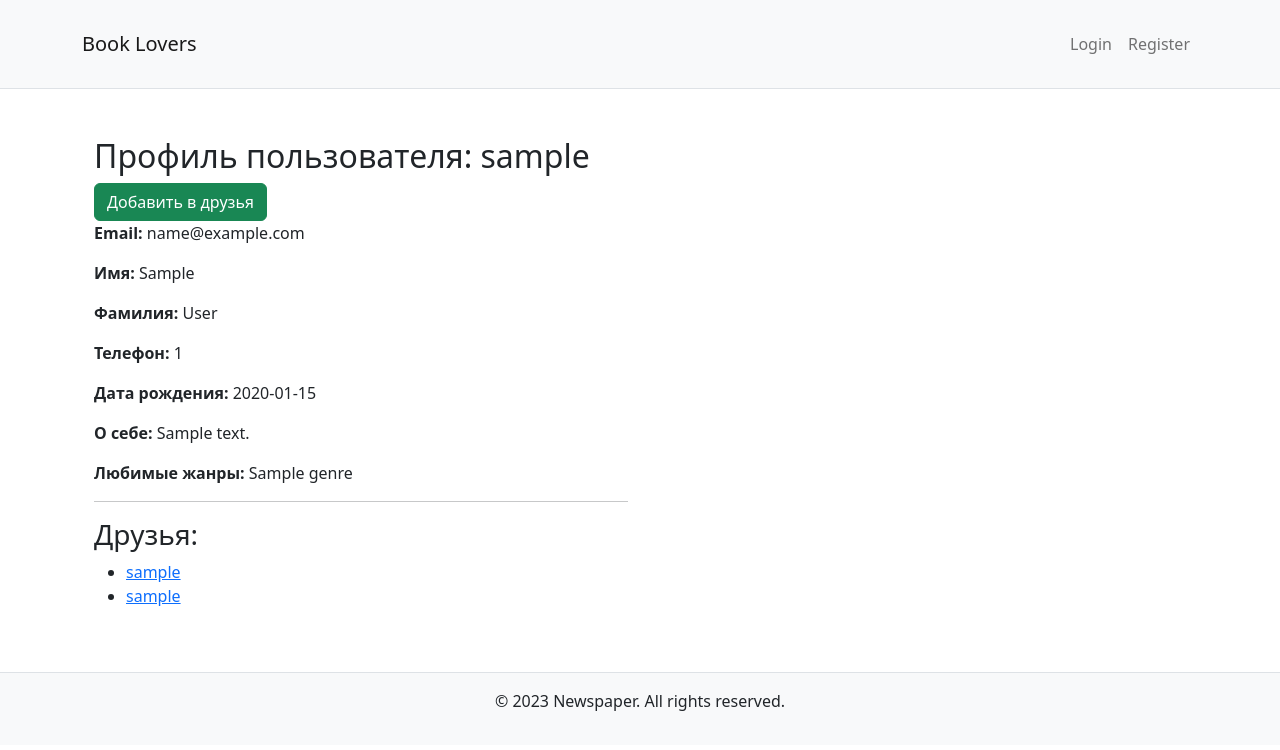
After one commit to kiri3914/BookLovers, a Django app: template templates/profile/view_profile.html in a window 1280 px wide. The commit adds this page. Shown: the top 750 px of the page. Run offline with Django 3.2, Linux system fonts and the light colour scheme; the template is opened without the code that fills it: most values are stand-ins (such as "Sample title", 1, 10 or a date in 2020).

Commit message:
first commit

```diff
--- a/BookLovers/urls.py
+++ b/BookLovers/urls.py
@@ -5,6 +5,8 @@ from django.urls import path, include
 
 urlpatterns = [
     path('admin/', admin.site.urls),
+    path('', include('apps.activity.urls')),
+    path('profiles/', include('apps.profiles.urls')),
     path('auth/', include('apps.accounts.urls')),
     path('books/', include('apps.books.urls')),
 ]
--- a/apps/accounts/models.py
+++ b/apps/accounts/models.py
@@ -31,4 +31,4 @@ class CustomUser(AbstractUser):
     USERNAME_FIELD = 'phone_number'
 
     def __str__(self):
-        return self.first_name
+        return self.username
--- a/apps/accounts/views.py
+++ b/apps/accounts/views.py
@@ -9,12 +9,12 @@ def login_view(request):
     if request.method == 'POST':
         form = AuthenticationForm(request, data=request.POST)
         if form.is_valid():
-            username = form.cleaned_data.get('username')
+            phone_number = form.cleaned_data.get('phone_number')
             password = form.cleaned_data.get('password')
-            user = authenticate(request, username=username, password=password)
+            user = authenticate(request, phone_number=phone_number, password=password)
             if user is not None:
                 login(request, user)
-                return redirect('profile', user.id)
+                return redirect('profile')
     else:
         form = AuthenticationForm()
 
--- a/apps/activity/models.py
+++ b/apps/activity/models.py
@@ -20,4 +20,4 @@ class Activity(models.Model):
     views = models.PositiveIntegerField(default=0)
 
     def __str__(self):
-        return self.review
+        return self.review.book.title
--- a/apps/activity/urls.py
+++ b/apps/activity/urls.py
@@ -2,5 +2,5 @@ from django.urls import path
 from . import views
 
 urlpatterns = [
-    path('activity-feed/', views.activity_feed, name='activity_feed'),
+    path('', views.activity_feed, name='activity_feed'),
 ]
--- a/apps/activity/views.py
+++ b/apps/activity/views.py
@@ -5,4 +5,4 @@ from .models import Activity
 def activity_feed(request):
     # Получите список активностей, например, последние 10 активностей
     activity_list = Activity.objects.all().order_by('-id')[:10]
-    return render(request, 'activity_feed.html', {'activity_list': activity_list})
+    return render(request, 'activity/activity_feed.html', {'activity_list': activity_list})
--- a/templates/accounts/login.html
+++ b/templates/accounts/login.html
@@ -7,8 +7,8 @@
 <form action="{% url 'login' %}" method="post">
     {% csrf_token %}
     <div class="mb-3">
-        <label for="username" class="form-label">Username:</label>
-        <input type="text" class="form-control" id="username" name="username" required>
+        <label for="phone_number" class="form-label">Номер телефона:</label>
+        <input type="text" class="form-control" id="phone_number" name="phone_number" required>
     </div>
     <div class="mb-3">
         <label for="password" class="form-label">Password:</label>
--- a/templates/base.html
+++ b/templates/base.html
@@ -32,6 +32,7 @@
                 {{ user.username }}
             </a>
             <div class="dropdown-menu dropdown-menu-end" aria-labelledby="userDropdown">
+                <a class="dropdown-item" href="{% url 'profile' %}">Профиль</a>
                 <a class="dropdown-item" href="{% url 'logout' %}">Logout</a>
             </div>
         </li>
--- /dev/null
+++ b/templates/profile/view_profile.html
@@ -0,0 +1,47 @@
+{% extends 'base.html' %}
+
+{% block title %} Профиль пользователя: {{ user_profile.user.username }} {% endblock title %}
+
+{% block content %}
+<div class="container">
+    <div class="row">
+        <div class="col-md-6">
+            <h2>Профиль пользователя: {{ user_profile.user.username }}</h2>
+            <a type="submit" class="btn btn-success" href="{% url 'sent_friend_request' user_profile.user.id %}">Добавить в друзья</a>
+            <p><strong>Email:</strong> {{ user_profile.user.email }}</p>
+            <p><strong>Имя:</strong> {{ user_profile.user.first_name }}</p>
+            <p><strong>Фамилия:</strong> {{ user_profile.user.last_name }}</p>
+            <p><strong>Телефон:</strong> {{ user_profile.user.phone_number }}</p>
+            <p><strong>Дата рождения:</strong> {{ user_profile.user.birthdate }}</p>
+            <p><strong>О себе:</strong> {{ user_profile.user.bio }}</p>
+            <p><strong>Любимые жанры:</strong>
+                {% if user_profile.favorite_genres.all %}
+                {% for genre in user_profile.favorite_genres.all %}
+                {{ genre.name }}{% if not forloop.last %}, {% endif %}
+                {% endfor %}
+                {% else %}
+                Нет указанных жанров
+                {% endif %}
+            </p>
+            <hr>
+            <h3>Друзья:</h3>
+            <ul>
+                {% if user_profile.user.friends.all %}
+                {% for friend in user_profile.user.friends.all %}
+                <li><a href="{{ friend.friend.user_profile.get_absolute_url }}">{{ friend.friend.username }}</a></li>
+                {% endfor %}
+                {% endif %}
+
+                {% if user_profile.user.user_friends.all %}
+                {% for friend in user_profile.user.user_friends.all %}
+                <li><a href="{{ friend.user.user_profile.get_absolute_url }}">{{ friend.user.username }}</a></li>
+                {% endfor %}
+                {% endif %}
+            </ul>
+        </div>
+        <div class="col-md-6">
+            <!-- Здесь можно добавить фотографию профиля или другие дополнительные сведения -->
+        </div>
+    </div>
+</div>
+{% endblock content %}
```
Also changed, not shown: apps/profiles/models.py (+11 -1 lines), apps/profiles/urls.py (added, +13 -0 lines), apps/profiles/views.py (+41 -1 lines), templates/accounts/profile.html (deleted, +0 -45 lines), templates/activity/activity_feed.html (+13 -5 lines), templates/profile/my_profile.html (added, +46 -0 lines), apps/profiles/migrations/0002_friend_status.py (added), db.sqlite3.
